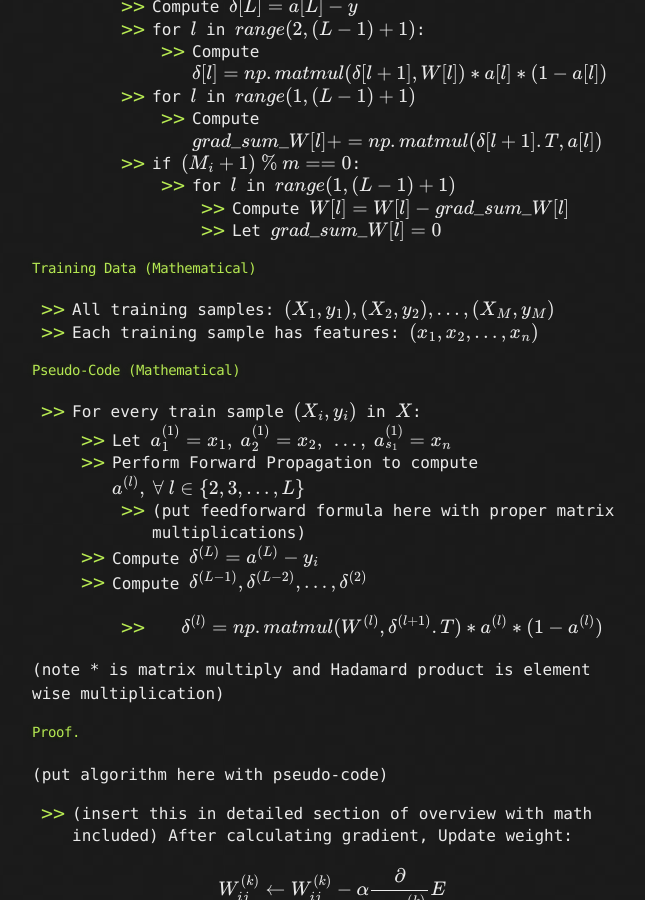
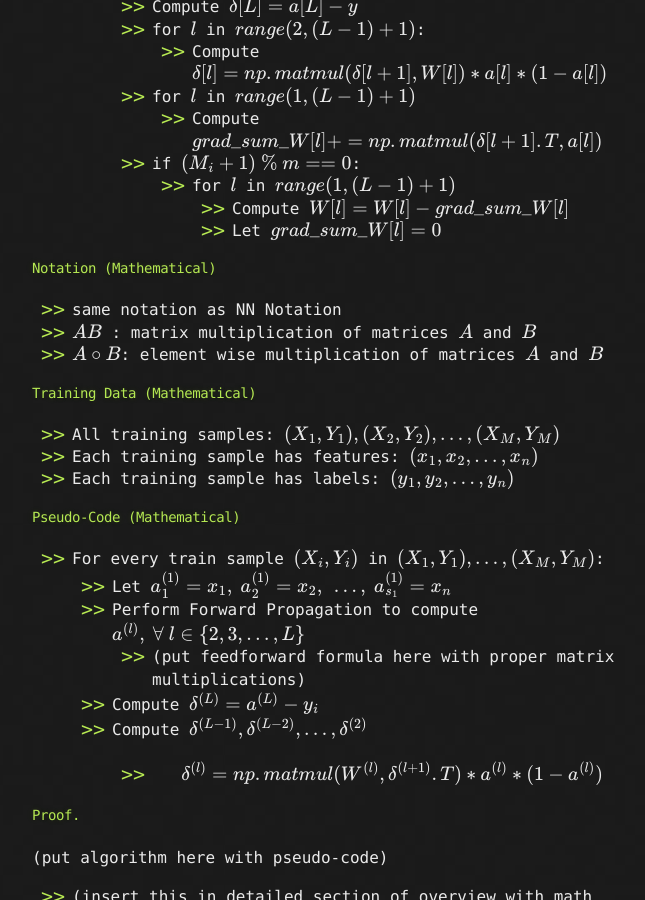
Before and after one commit to LivingProgram/ml-notes, a Jekyll site: the page built from index.md, in a window 1280 px wide and 900 px high, scrolled down 15968 px. Shown: the whole window, without its empty margins (308-953 px from the left). Built offline with Jekyll 4.4.1, drawn with Linux system fonts in a browser that asks for light colours; our own code applies the rules of GitHub Pages for plain Markdown files; formulas are drawn with MathJax 3; the repository's description, which GitHub fills in, is left out.

Commit message:
add notation

```diff
--- a/index.md
+++ b/index.md
@@ -500,20 +500,24 @@ $$
         - Compute $$W[l]=W[l]-grad\_sum\_W[l]$$
         - Let $$grad\_sum\_W[l]=0$$
 
+#### Notation (Mathematical)
+- same notation as NN Notation
+- $$AB$$ : matrix multiplication of matrices $$A$$ and $$B$$
+- $$A \circ B$$: element wise multiplication of matrices $$A$$ and $$B$$
+
 #### Training Data (Mathematical)
-- All training samples: $$(X_1,y_1),(X_2,y_2),\ldots,(X_M,y_M)$$
+- All training samples: $$(X_1,Y_1),(X_2,Y_2),\ldots,(X_M,Y_M)$$
 - Each training sample has features: $$(x_1,x_2,\ldots,x_n)$$
+- Each training sample has labels: $$(y_1,y_2,\ldots,y_n)$$
 
 #### Pseudo-Code (Mathematical)
-- For every train sample $$(X_i,y_i)$$ in $$X$$:
+- For every train sample $$(X_i,Y_i)$$ in $$(X_1,Y_1),\ldots,(X_M,Y_M)$$:
   - Let $$a_1^{(1)}=x_1,\ a_2^{(1)}=x_2,\ \ldots,\ a_{s_1}^{(1)}=x_n$$
   - Perform Forward Propagation to compute $$a^{(l)},\ \forall\ l\in\{2,3,\ldots,L\}$$
     - (put feedforward formula here with proper matrix multiplications)
   - Compute $$\delta^{(L)}=a^{(L)}-y_i$$
   - Compute $$\delta^{(L-1)},\delta^{(L-2)},\ldots,\delta^{(2)}$$
     - $$\delta^{(l)}=np.matmul(W^{(l)},\delta^{(l+1)}.T)*a^{(l)}*(1-a^{(l)})$$
-
-(note * is matrix multiply and Hadamard product is element wise multiplication)
 
 #### Proof.
 
```
